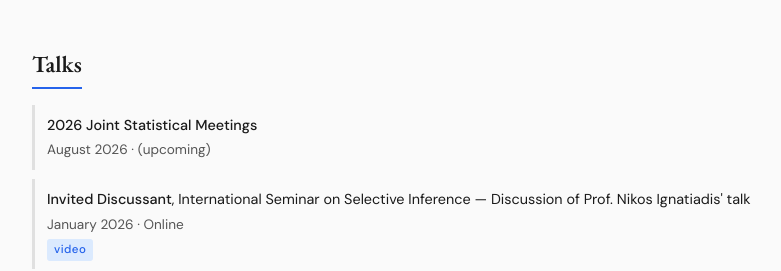
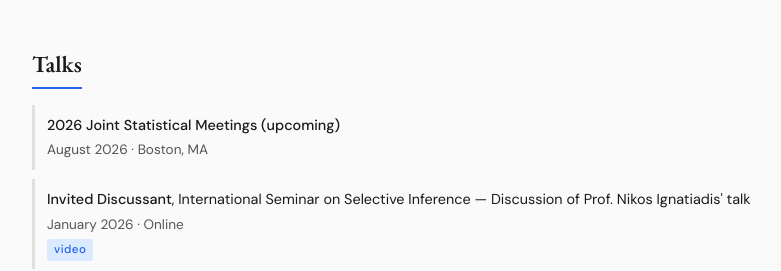
Before and after one commit to YC-stats-orer/YC-stats-orer.github.io, a plain HTML site: page index.html in a window 1280 px wide. Shown: the part 1636-1907 px from the top of the page, without its empty margins (366-1147 px from the left). Drawn offline with nearby package versions, Linux system fonts and the light colour scheme.

Commit message:
Update index.html

```diff
--- a/index.html
+++ b/index.html
@@ -408,8 +408,8 @@
     <!-- ===== TALKS ===== -->
     <p class="header" id="talks" style="margin-top:3rem;">Talks</p>
     <div class="entry-block">
-      <span class="entry-title">2026 Joint Statistical Meetings</span><br>
-      <span class="entry-sub">August 2026 &middot; (upcoming)</span>
+      <span class="entry-title">2026 Joint Statistical Meetings (upcoming)</span><br>
+      <span class="entry-sub">August 2026 &middot; Boston, MA</span>
     </div>
     <div class="entry-block">
       <span class="entry-title">Invited Discussant</span>, International Seminar on Selective Inference — Discussion of Prof. Nikos Ignatiadis' talk<br>
```
